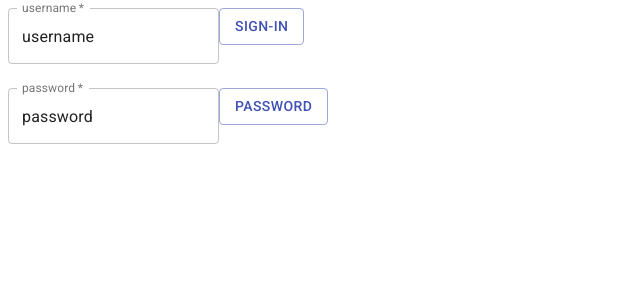
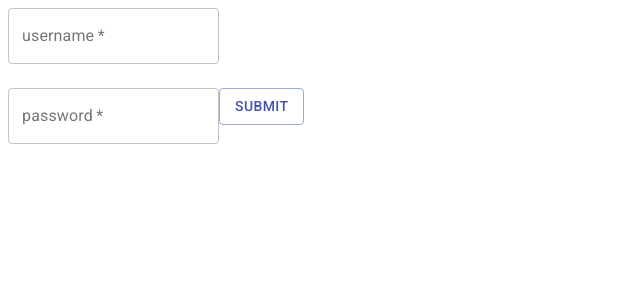
Before and after one commit to usrs/Dewey, a React (Create React App) app in the folder client/: page /Login in a window 1280 px wide. Shown: the top 300 px of the page, without its empty margins (0-640 px from the left). Built offline with nearby package versions, Linux system fonts and the light colour scheme.

Commit message:
Login code added

```diff
--- a/client/src/App.js
+++ b/client/src/App.js
@@ -9,6 +9,7 @@ import Login from './pages/Login'
 import SignUp from './pages/SignUp'
 import axios from 'axios'
 import SignUpContext from './utils/SignUpContext'
+import LoginContext from './utils/LoginContext'
 
 const App = () => {
 
@@ -60,7 +61,9 @@ const App = () => {
             </SignUpContext.Provider>
           </Route>
           <Route path='/Login'>
-            <Login />
+            <LoginContext.Provider value={loginState}>
+              <Login />
+            </LoginContext.Provider>
           </Route>
         </Switch>
       </div>
--- a/client/src/components/LoginForm/LoginForm.js
+++ b/client/src/components/LoginForm/LoginForm.js
@@ -1,9 +1,10 @@
-import React from 'react'
+import React , { useContext } from 'react'
 import TextField from '@material-ui/core/TextField'
 import { makeStyles } from '@material-ui/core/styles'
 import Button from '@material-ui/core/Button'
 import Paper from '@material-ui/core/Paper'
 import Grid from '@material-ui/core/Grid'
+import LoginContext from '../../utils/LoginContext'
 
 const useStyles = makeStyles((theme) => ({
   root: {
@@ -26,6 +27,13 @@ const useStyles = makeStyles((theme) => ({
 const LoginForm = () => {
   const classes = useStyles()
 
+  const {
+    username,
+    password,
+    handleInputLoginChange,
+    handleLoginSubmit
+  } = useContext(LoginContext)
+
   return(
     <div>
       <Grid container spacing={3}>
@@ -34,31 +42,29 @@ const LoginForm = () => {
         required
         id="outlined-required"
         label="username"
-        defaultValue="username"
+        name="username"
         variant="outlined"
+        value={username}
+        onChange={handleInputLoginChange}
       />
-      <Button
-        variant="outlined"
-        label="signInBtn"
-        color="primary"
-        href="#outlined-buttons">
-        Sign-In
-      </Button>
       </Grid>
       <Grid item xs={12}>
         <TextField
           required
           id="outlined-required"
           label="password"
-          defaultValue="password"
+          name="password"
           variant="outlined"
+          value={password}
+          onChange={handleInputLoginChange}
         />
         <Button
           variant="outlined"
           label="signInBtn"
           color="primary"
-          href="#outlined-buttons">
-          Password
+          href="#outlined-buttons"
+          onClick={handleLoginSubmit}>
+          Submit
         </Button>
         </Grid>
       </Grid>
```
